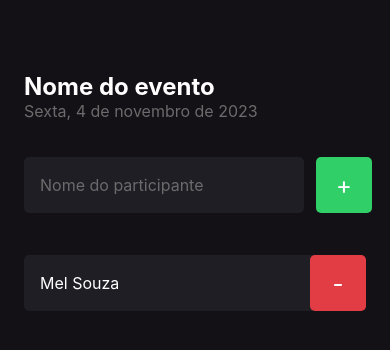
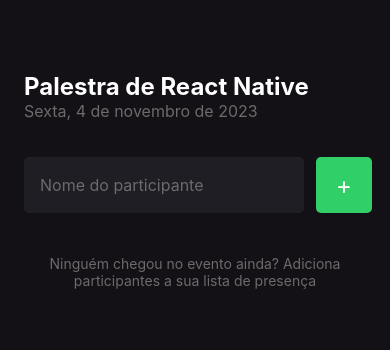
Before and after one commit to manoelvieira0/taskapp, a React Native app: screen / in a window 390 px wide. Shown: the top 350 px of the page. Built offline with nearby package versions, Linux system fonts and the light colour scheme.

Commit message:
Salvando participante no estado

```diff
--- a/src/screens/Home/index.tsx
+++ b/src/screens/Home/index.tsx
@@ -6,14 +6,16 @@
 import { styles } from "./styles";
 
 export function Home() {
-    const [participants, setParticipants] = useState(["Mel Souza"]);
+    const [participants, setParticipants] = useState<string[]>([]);
+    const [participantName, setParticipantName] = useState('');
 
     function handleParticipantAdd() {
-        if (participants.includes("Manoel Vieira")) {
+        if (participants.includes(participantName)) {
             return Alert.alert("Participante existe", "Já existe um participante na lista com esse nome!")
         }
 
-        setParticipants(prevState => [...prevState, 'Manoel'])
+        setParticipants(prevState => [...prevState, participantName])
+        setParticipantName('');
     }
 
     function handleParticipantRemove(name: string) {
@@ -32,7 +34,7 @@
     return (
         <View style={styles.container}>
             <Text style={styles.eventName}>
-                Nome do evento
+                Palestra de React Native
             </Text>
 
             <Text style={styles.eventDate}>
@@ -43,6 +45,8 @@
                     style={styles.input}
                     placeholder="Nome do participante"
                     placeholderTextColor="#6b6b6b"
+                    onChangeText={setParticipantName}
+                    value={participantName}
                 />
 
                 <TouchableOpacity style={styles.button} onPress={handleParticipantAdd}>
```
